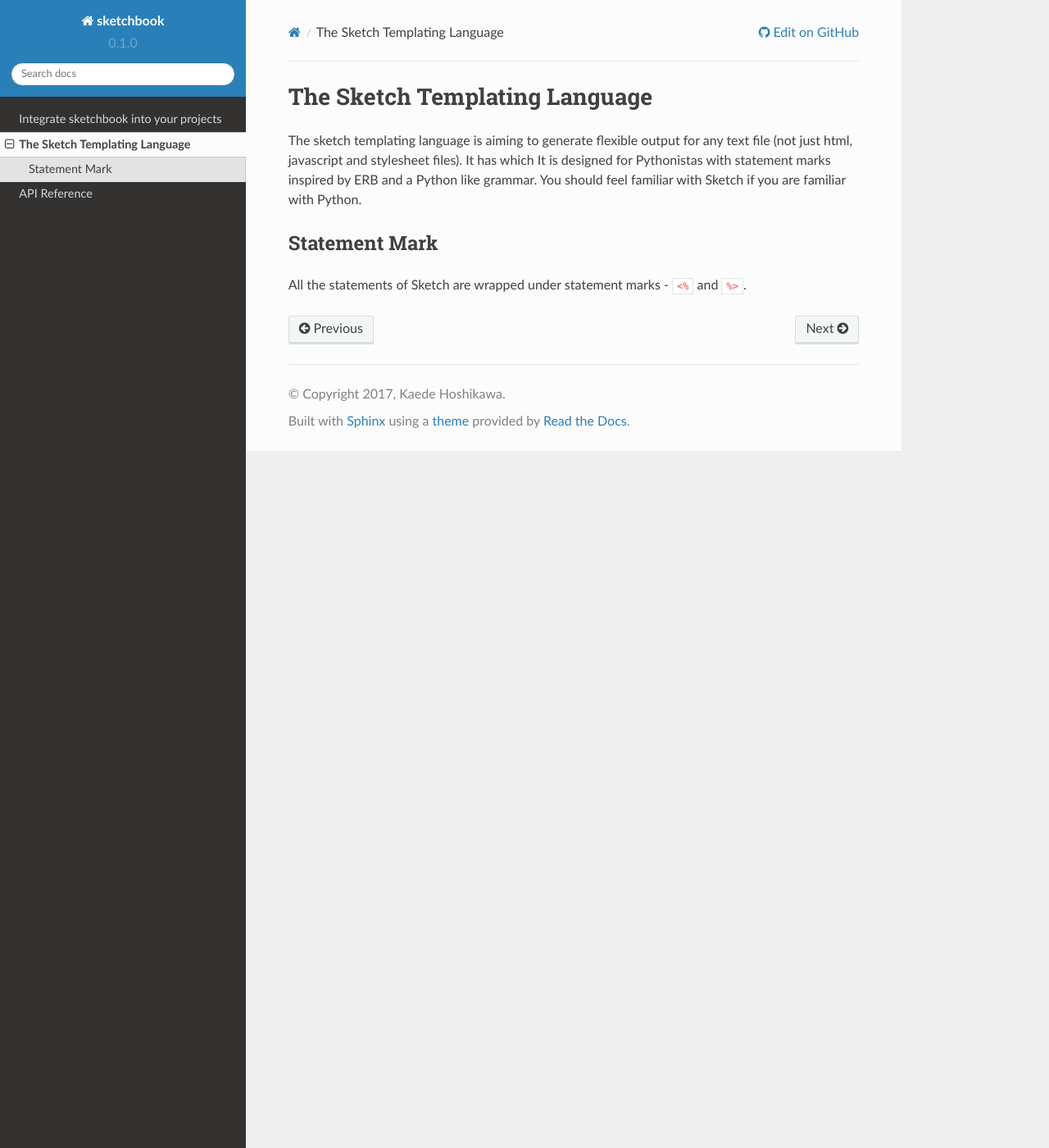
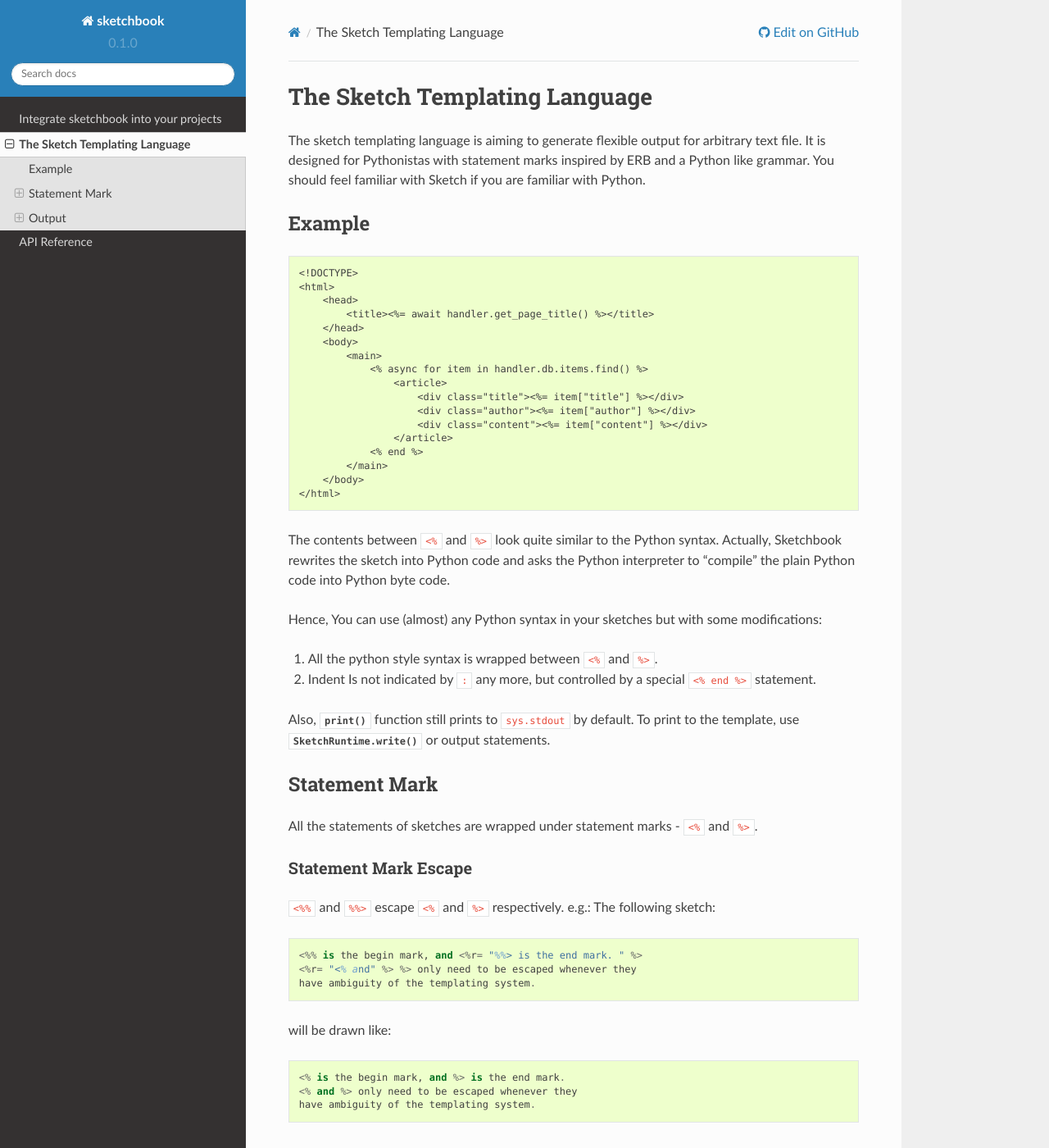
Before and after one commit to futursolo/sketchbook, a Sphinx documentation site: the page built from docs/language.rst, in a window 1280 px wide and 1400 px high. Shown: the whole window at 82% size. Built offline with Sphinx 7.4.7 and the Read the Docs theme 2.0.0, drawn with Linux system fonts in a browser that asks for light colours; some of the changed text lies outside the part shown.

```diff
--- a/docs/index.rst
+++ b/docs/index.rst
@@ -16,8 +16,8 @@
     <% end %>
 
 Sketchbook is a brand new template engine for asyncio. It takes advantage of
-Python 3's unicode, :code:`asyncio` (`PEP 3156 <https://www.python.org/dev/peps/pep-3156/>`_) and
-the new :code:`async`/:code:`await` syntax(`PEP 492 <https://www.python.org/dev/peps/pep-0492>`_),
+Python 3's unicode, :code:`asyncio` (:pep:`3156`) and
+the new :code:`async`/:code:`await` syntax(:pep:`492`),
 with a syntax inspired by `ERB <https://en.wikipedia.org/wiki/ERuby>`_ and
 `Django Templates <https://docs.djangoproject.com/en/stable/ref/templates/language/>`_.
 
--- a/docs/language.rst
+++ b/docs/language.rst
@@ -3,13 +3,91 @@
 ==============================
 The Sketch Templating Language
 ==============================
-The sketch templating language is aiming to generate flexible output for any
-text file (not just html, javascript and stylesheet files). It has  which
-It is designed for Pythonistas with statement marks inspired by ERB and a Python
-like grammar. You should feel familiar with Sketch if you are familiar with
-Python.
+The sketch templating language is aiming to generate flexible output for arbitrary
+text file. It is designed for Pythonistas with statement marks inspired by ERB
+and a Python like grammar. You should feel familiar with Sketch if you are
+familiar with Python.
+
+Example
+=======
+.. code-block:: text
+
+    <!DOCTYPE>
+    <html>
+        <head>
+            <title><%= await handler.get_page_title() %></title>
+        </head>
+        <body>
+            <main>
+                <% async for item in handler.db.items.find() %>
+                    <article>
+                        <div class="title"><%= item["title"] %></div>
+                        <div class="author"><%= item["author"] %></div>
+                        <div class="content"><%= item["content"] %></div>
+                    </article>
+                <% end %>
+            </main>
+        </body>
+    </html>
+
+The contents between :code:`<%` and :code:`%>` look quite similar to the Python
+syntax. Actually, Sketchbook rewrites the sketch into Python code and asks the
+Python interpreter to "compile" the plain Python code into Python byte code.
+
+Hence, You can use (almost) any Python syntax in your sketches but with some
+modifications:
+
+1. All the python style syntax is wrapped between :code:`<%` and :code:`%>`.
+2. Indent Is not indicated by :code:`:` any more, but controlled by a special
+   :code:`<% end %>` statement.
+
+Also, :func:`print` function still prints to :code:`sys.stdout` by default.
+To print to the template, use :meth:`.SketchRuntime.write` or output
+statements.
 
 Statement Mark
 ==============
-All the statements of Sketch are wrapped under statement marks -
+All the statements of sketches are wrapped under statement marks -
 :code:`<%` and :code:`%>`.
+
+Statement Mark Escape
+---------------------
+:code:`<%%` and :code:`%%>` escape :code:`<%` and :code:`%>` respectively.
+e.g.: The following sketch::
+
+    <%% is the begin mark, and <%r= "%%> is the end mark. " %>
+    <%r= "<% and" %> %> only need to be escaped whenever they
+    have ambiguity of the templating system.
+
+will be drawn like::
+
+    <% is the begin mark, and %> is the end mark.
+    <% and %> only need to be escaped whenever they
+    have ambiguity of the templating system.
+
+Output
+======
+The simplest and the most common-used(perhaps) statement in the whole
+Templating System.
+
+.. code-block: python3
+    Hello, <%= user.name %>.
+
+:code:`=` is the statement keyword, and the expression following the keyword
+will be evaluated by the interpreter. You can also :code:`await` an
+:class:`collections.abc.Awaitable`::
+
+    Hello, <%= await user.get_user_name() %>.
+
+The result will be passed to :meth:`.SketchRuntime.write()` and escaped by the
+default escape function.
+
+Raw Output
+----------
+To output raw strings without escaping, use :code:`raw=` (or :code:`r=` for
+shorthand) as a keyword. In this case, :code:`raw` is the escape function for
+statement instead of :code:`default`.
+
+For how to override the default escape function, define
+custom escape functions and view built-in escape functions, please see the
+documentation for :class:`.SketchContext`.
```
Also changed, not shown: 1 other file.
